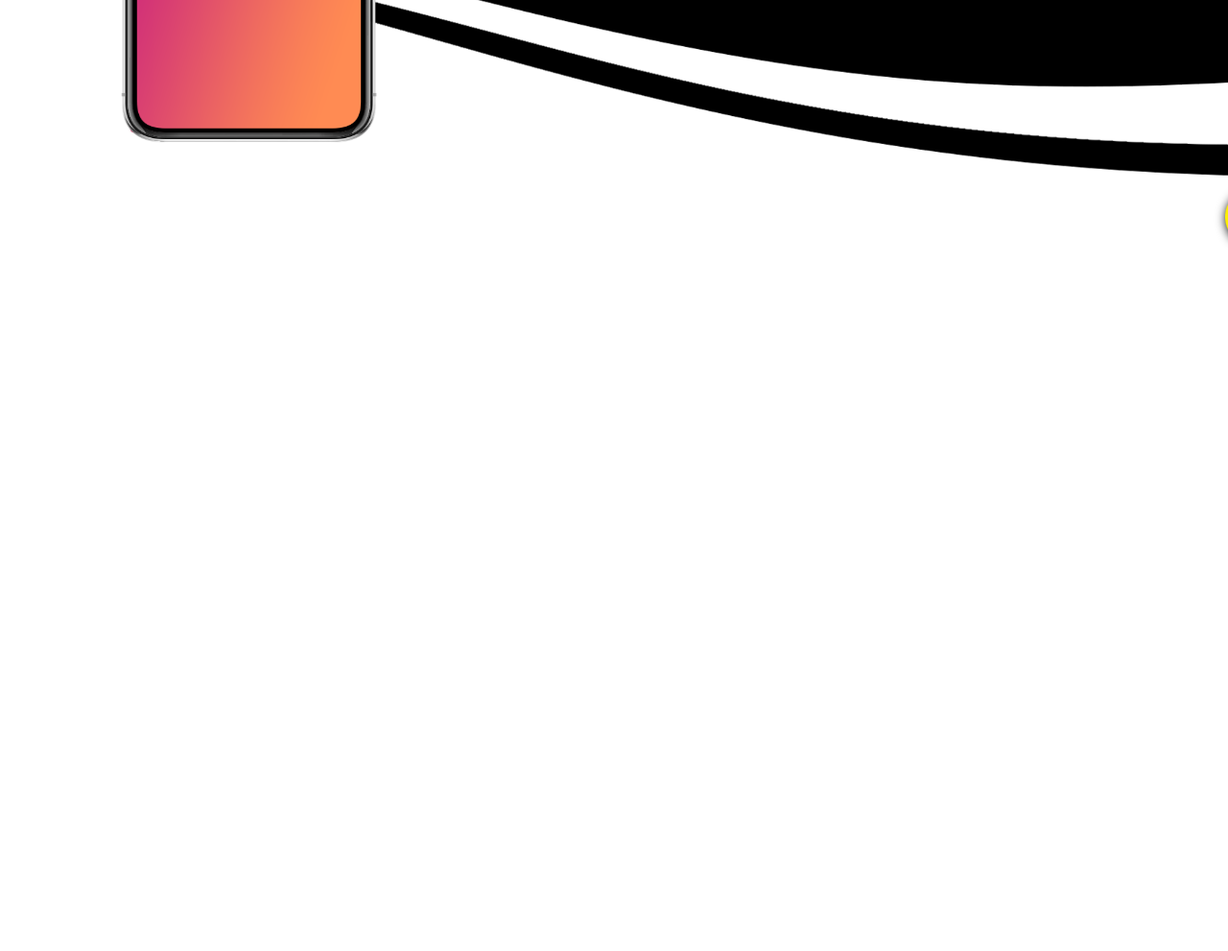
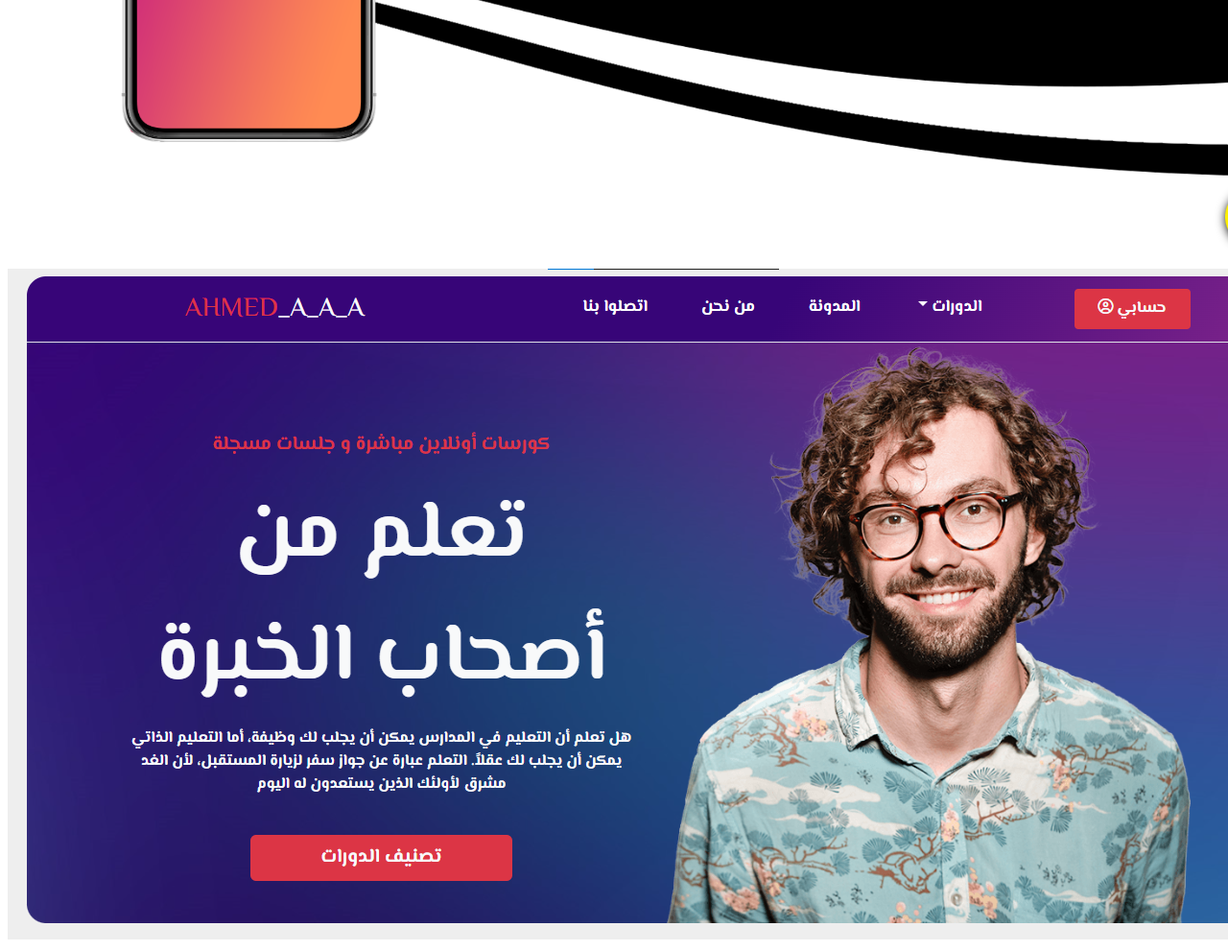
Before and after one commit to AHMED6011/images, a plain HTML site: page index.html in a window 1280 px wide. Shown: the part 500-1491 px from the top of the page at 96% size. Before the commit the page ends 800 px from the top, so only its background shows below. Drawn offline with Linux system fonts and the light colour scheme.

Commit message:
Update index.html

```diff
--- a/index.html
+++ b/index.html
@@ -7,5 +7,6 @@
   </head>
   <body>
     <img src="./images/last-project.png" alt="" />
+    <img src="./images/courses.png" alt="" />
   </body>
 </html>
```
